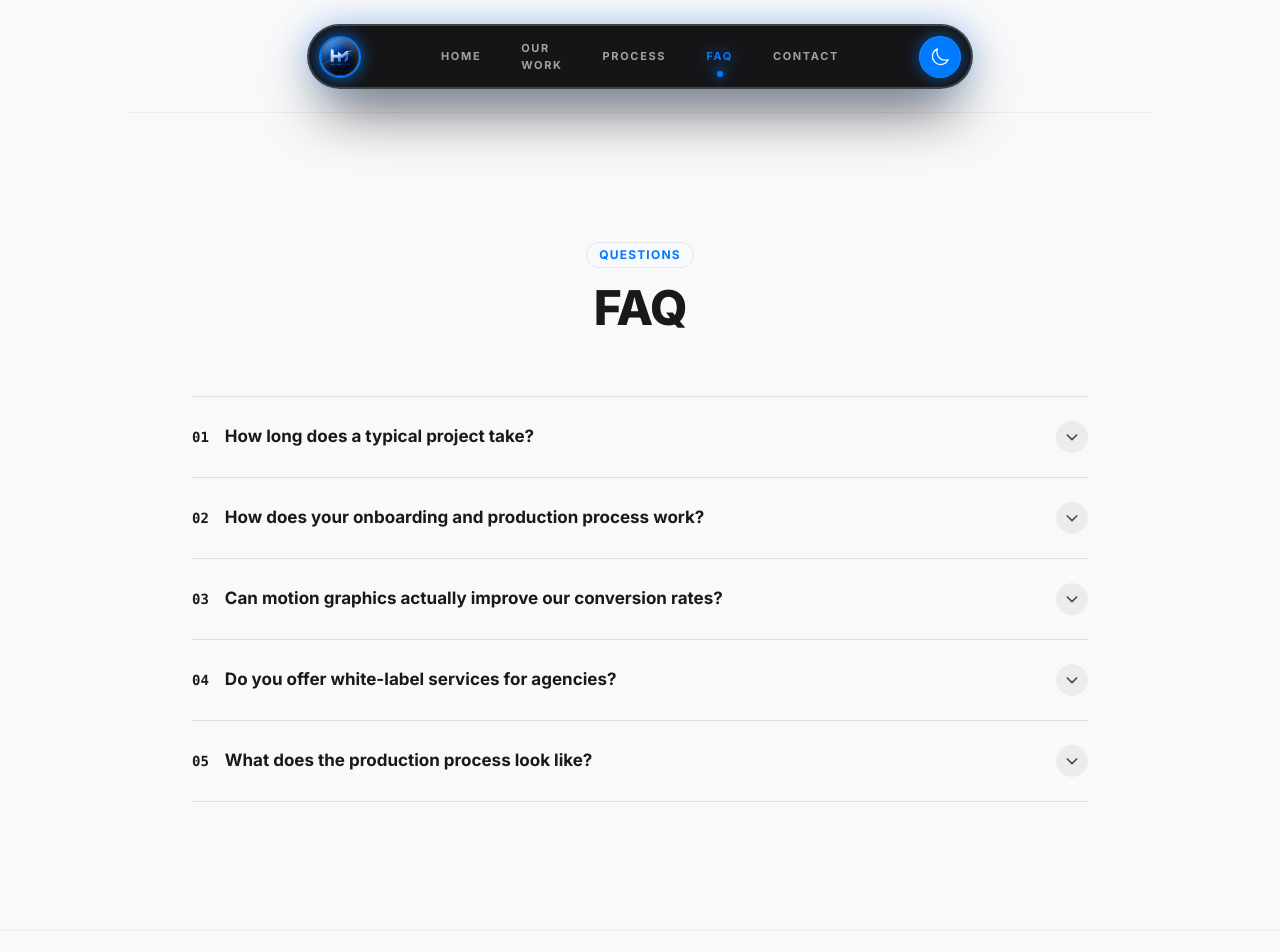
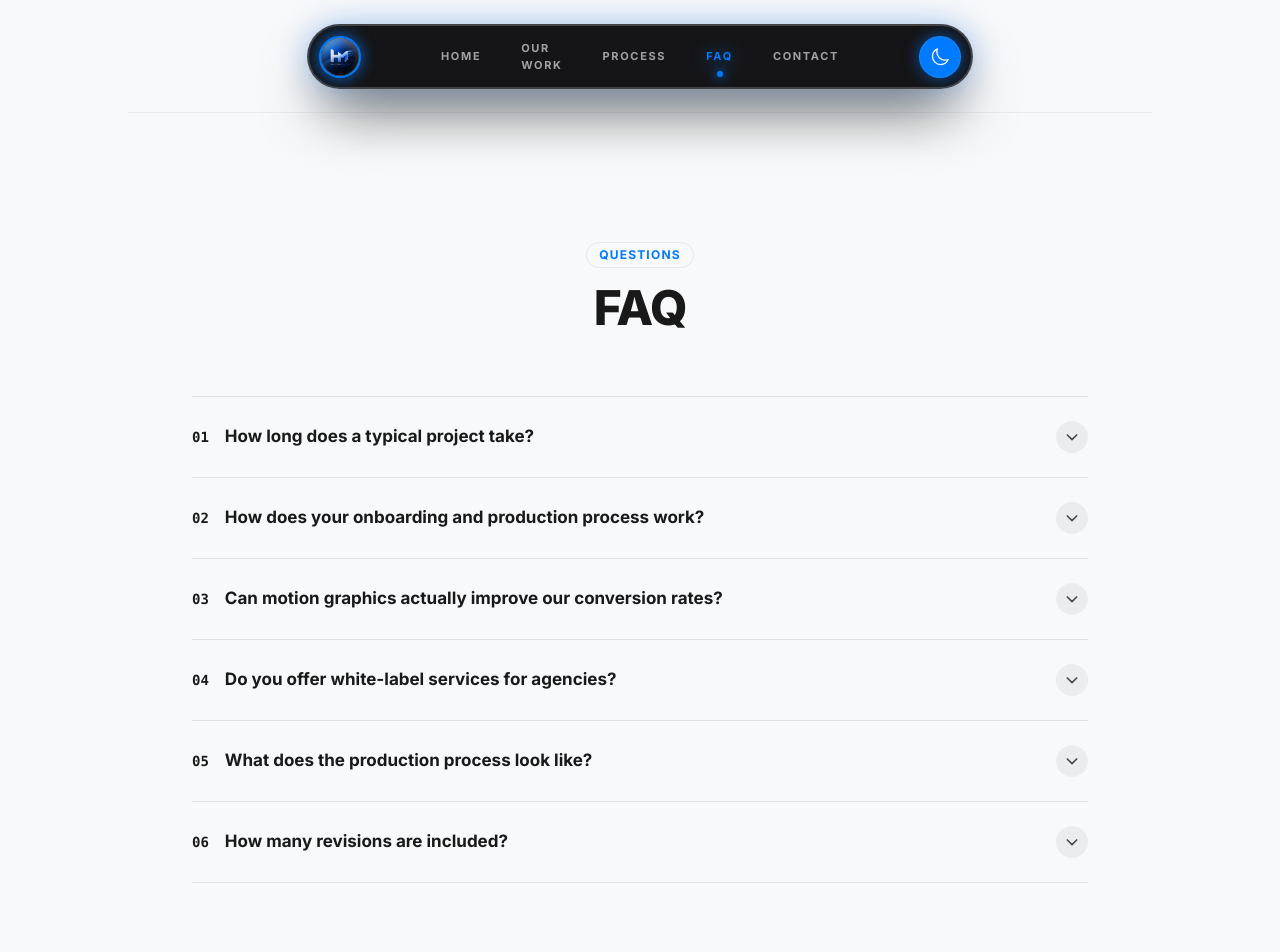
Before and after one commit to BerserkerOP/website, a Next.js app: page /faq in a window 1280 px wide. Shown: the top 952 px of the page. Built offline with nearby package versions, Linux system fonts and the light colour scheme.

Commit message:
Add revisions FAQ item 06 and map in Common Topics

```diff
--- a/app/contact/page.tsx
+++ b/app/contact/page.tsx
@@ -343,7 +343,8 @@ export default function ContactPage() {
                   { text: "Onboarding & process details", link: "/faq?q=02" },
                   { text: "Conversion rate benefits", link: "/faq?q=03" },
                   { text: "Agency white-label services", link: "/faq?q=04" },
-                  { text: "Production pipeline steps", link: "/faq?q=05" }
+                  { text: "Production pipeline steps", link: "/faq?q=05" },
+                  { text: "Revision rounds included", link: "/faq?q=06" }
                 ].map((item, i) => (
                   <li key={i} className="flex items-center gap-3 py-1 border-b border-black/[0.05] dark:border-white/[0.05] last:border-0">
                     <span className="w-1.5 h-1.5 rounded-full bg-[#30D158] shrink-0" />
--- a/components/FAQSection.tsx
+++ b/components/FAQSection.tsx
@@ -37,6 +37,11 @@ export default function FAQSection() {
       number: "05",
       question: "What does the production process look like?",
       answer: "We follow a strict pipeline: Discovery -> Scripting -> Storyboard & Style Frames -> Animation -> Sound Design -> Delivery. Animation only begins once the storyboard is locked, ensuring there are no surprises at final delivery."
+    },
+    {
+      number: "06",
+      question: "How many revisions are included?",
+      answer: "Two revision rounds are included on every project. You review the drafts via Frame.io, leave timestamped comments, and we apply your updates. Additional revision rounds are available for a flat fee."
     }
   ];
 
```
